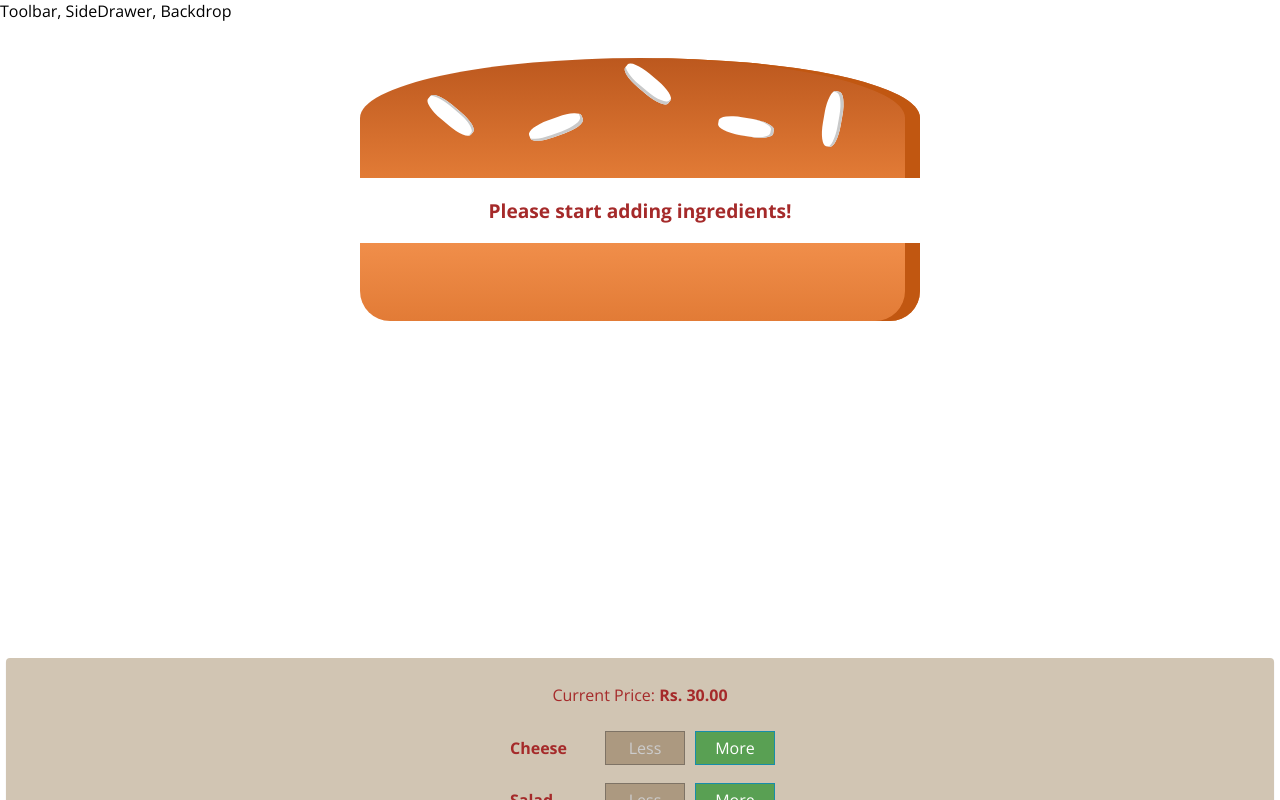
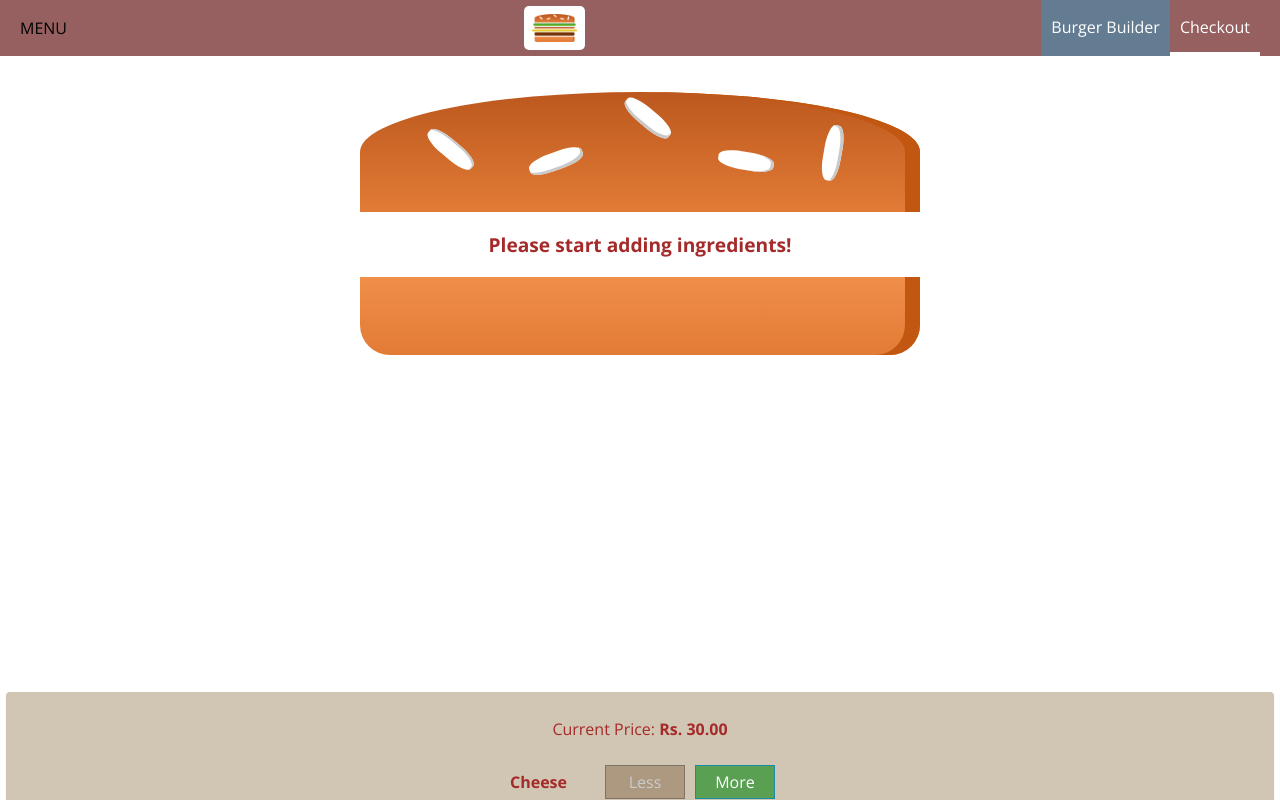
Before and after one commit to ankitboghra/burger-builder, a React app: page / in a window 1280 px wide. Shown: the top 800 px of the page. Built offline with nearby package versions, Linux system fonts and the light colour scheme.

Commit message:
Adding Sidedrawer and Navigation

```diff
--- a/src/components/Layout/Layout.css
+++ b/src/components/Layout/Layout.css
@@ -1,5 +1,5 @@
-.content {
-  margin-top: 16px;
+.Content {
+  margin-top: 72px;
   color: brown;
   padding: 6px;
 }
--- a/src/components/Layout/Layout.js
+++ b/src/components/Layout/Layout.js
@@ -1,13 +1,14 @@
 import React from "react";
 import Aux from "../../hoc/Aux";
 import "./Layout.css";
+import Toolbar from "../Navigation/Toolbar/Toolbar";
+import SideDrawer from "../Navigation/SideDrawer/SideDrawer";
 
 const layout = props => (
   <Aux>
-    <div>Toolbar, SideDrawer, Backdrop</div>
-    <main className="content">
-      {props.children}
-    </main>
+    <Toolbar />
+    <SideDrawer />
+    <main className="Content">{props.children}</main>
   </Aux>
 );
 
--- /dev/null
+++ b/src/components/Logo/Logo.css
@@ -0,0 +1,11 @@
+.Logo {
+  background-color: white;
+  padding: 8px;
+  height: 100%;
+  box-sizing: border-box;
+  border-radius: 5px;
+}
+
+.Logo img {
+  height: 100%;
+}
--- /dev/null
+++ b/src/components/Logo/Logo.js
@@ -0,0 +1,11 @@
+import React from "react";
+import burgerLogo from "../../assets/images/burger-logo.png";
+import "./Logo.css";
+
+const logo = () => (
+  <div className="Logo">
+    <img src={burgerLogo} alt="BurgerLogo" />
+  </div>
+);
+
+export default logo;
--- /dev/null
+++ b/src/components/Navigation/NavigationItems/NavigationItem/NavigationItem.css
@@ -0,0 +1,26 @@
+.NavigationItem {
+  margin: 0;
+  box-sizing: border-box;
+  display: flex;
+  height: 100%;
+  align-items: center;
+}
+
+.NavigationItem a {
+  color: white;
+  text-decoration: none;
+  height: 100%;
+  padding: 16px 10px;
+  border-bottom: 4px solid;
+  box-sizing: border-box;
+  display: block;
+}
+
+.NavigationItem a:hover,
+.NavigationItem a:active,
+.NavigationItem a.active {
+  background-color: rgb(99, 124, 146);
+  border-bottom: 4px solid transparent;
+  box-sizing: border-box;
+  display: block;
+}
--- /dev/null
+++ b/src/components/Navigation/NavigationItems/NavigationItem/NavigationItem.js
@@ -0,0 +1,12 @@
+import React from "react";
+import "./NavigationItem.css";
+
+const navigationItem = props => (
+  <li className="NavigationItem">
+    <a href={props.link} className={props.active ? "active" : null}>
+      {props.children}
+    </a>
+  </li>
+);
+
+export default navigationItem;
--- /dev/null
+++ b/src/components/Navigation/NavigationItems/NavigationItems.css
@@ -0,0 +1,8 @@
+.NavigationItems {
+  margin: 0;
+  padding: 0;
+  list-style: none;
+  display: flex;
+  align-items: center;
+  height: 100%;
+}
--- /dev/null
+++ b/src/components/Navigation/NavigationItems/NavigationItems.js
@@ -0,0 +1,14 @@
+import React from "react";
+import "./NavigationItems.css";
+import NavigationItem from "./NavigationItem/NavigationItem";
+
+const navigationItems = () => (
+  <ul className="NavigationItems">
+    <NavigationItem link={"/"} active>
+      Burger Builder
+    </NavigationItem>
+    <NavigationItem link={"/"}>Checkout</NavigationItem>
+  </ul>
+);
+
+export default navigationItems;
--- /dev/null
+++ b/src/components/Navigation/SideDrawer/SideDrawer.css
@@ -0,0 +1,27 @@
+.SideDrawer {
+  position: fixed;
+  width: 280px;
+  max-width: 70%;
+  height: 100%;
+  left: 0;
+  top: 0;
+  z-index: 200;
+  background-color: white;
+  padding: 32px 16px;
+  box-sizing: border-box;
+  transition: transform 0.3s ease-out;
+}
+
+@media (min-width: 500px) {
+  .SideDrawer {
+    display: none;
+  }
+}
+
+.Open {
+  transform: translateX(0);
+}
+
+.Close {
+  transform: translateX(-100%);
+}
--- /dev/null
+++ b/src/components/Navigation/SideDrawer/SideDrawer.js
@@ -0,0 +1,19 @@
+import React from "react";
+import Logo from "../../Logo/Logo";
+import NavigationItems from "../NavigationItems/NavigationItems";
+import "./SideDrawer.css";
+
+const sideDrawer = props => {
+  return (
+    <div className="SideDrawer">
+      <div style={{ height: "11%" }}>
+        <Logo />
+      </div>
+      <nav>
+        <NavigationItems />
+      </nav>
+    </div>
+  );
+};
+
+export default sideDrawer;
--- /dev/null
+++ b/src/components/Navigation/Toolbar/Toolbar.css
@@ -0,0 +1,18 @@
+.Toolbar {
+  height: 56px;
+  width: 100%;
+  position: fixed;
+  top: 0;
+  left: 0;
+  background-color: #976060;
+  display: flex;
+  justify-content: space-between;
+  align-items: center;
+  padding: 0 20px;
+  box-sizing: border-box;
+  z-index: 90;
+}
+
+.Toolbar nav {
+  height: 100%;
+}
--- /dev/null
+++ b/src/components/Navigation/Toolbar/Toolbar.js
@@ -0,0 +1,18 @@
+import React from "react";
+import "./Toolbar.css";
+import Logo from "../../Logo/Logo";
+import NavigationItems from "../NavigationItems/NavigationItems";
+
+const toolbar = () => (
+  <header className="Toolbar">
+    <div>MENU</div>
+    <div style={{ height: "80%" }}>
+      <Logo />
+    </div>
+    <nav>
+      <NavigationItems />
+    </nav>
+  </header>
+);
+
+export default toolbar;
```
Also changed, not shown: src/assets/images/burger-logo.png (added).
